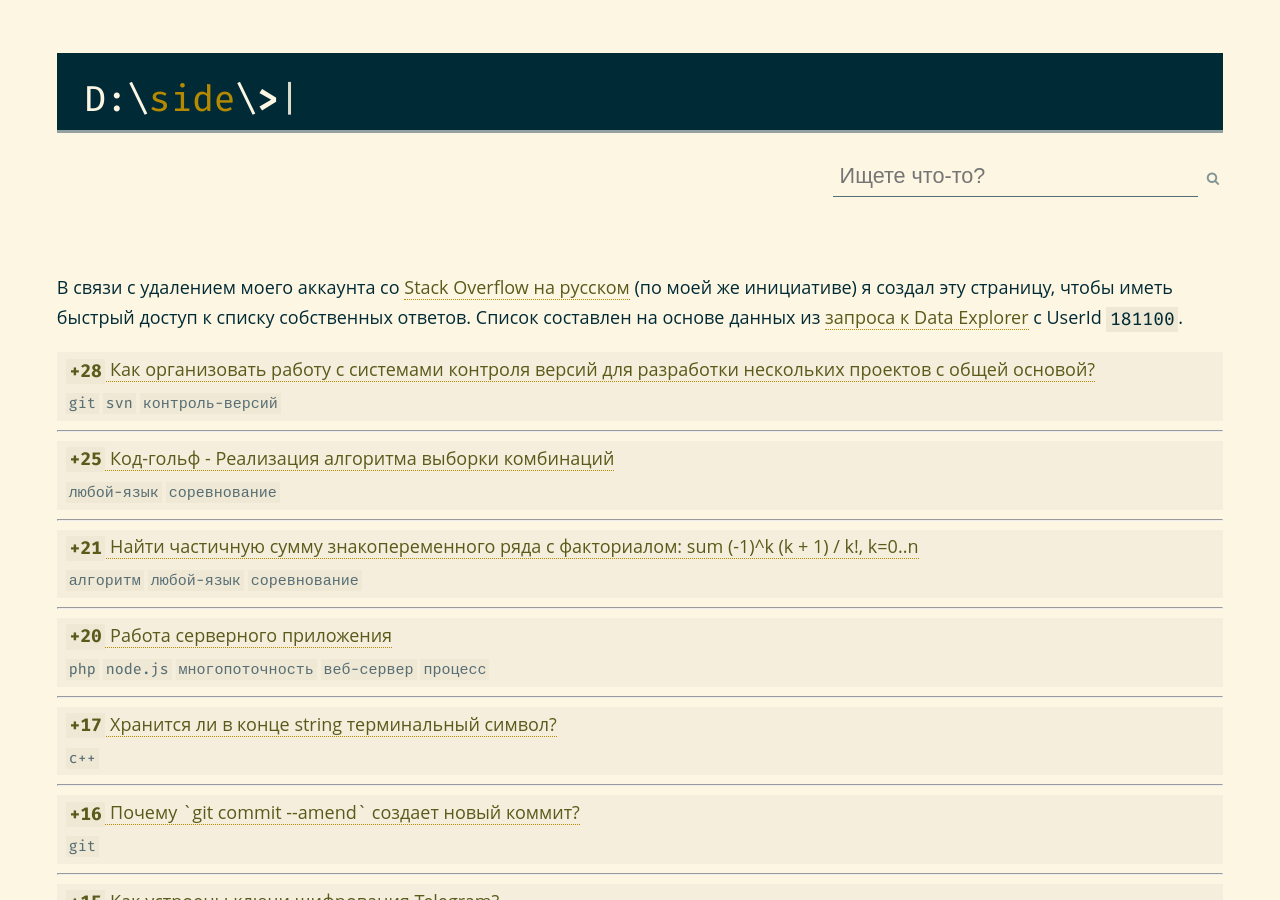
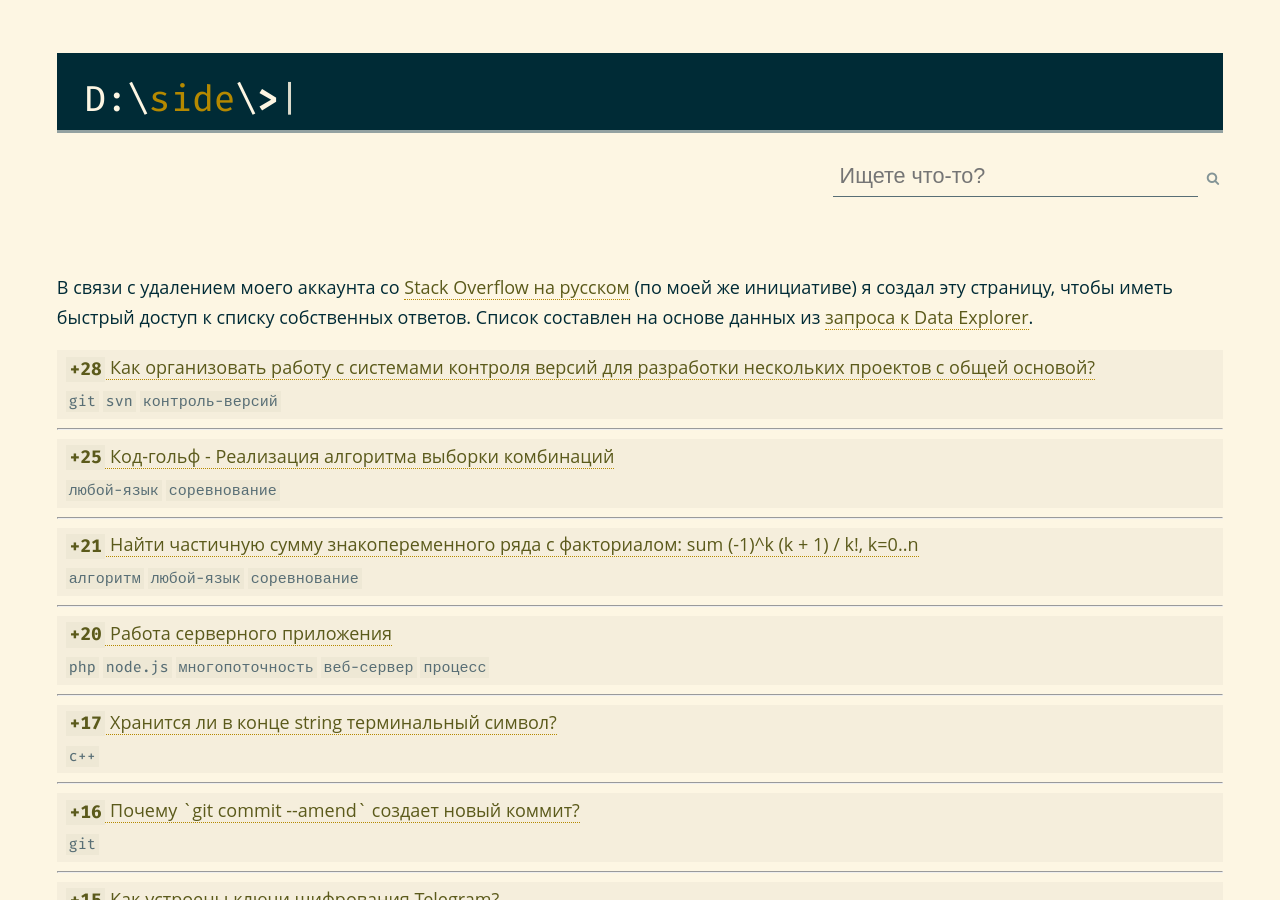
Before and after one commit to D-side/d-side.github.io, a Jekyll site: the page built from archive/ruSO/index.html, in a window 1280 px wide and 900 px high. Built offline with Jekyll 4.4.1, drawn with Linux system fonts in a browser that asks for light colours; nearby versions of some CDN libraries; library files that are not in the unit come from our copies.

Commit message:
Update Stack Exchange Data Explorer query

```diff
--- a/archive/ruSO/index.html
+++ b/archive/ruSO/index.html
@@ -3,7 +3,7 @@
 icon: archive
 ---
 
-<p>В связи с удалением моего аккаунта со <a href="https://ru.stackoverflow.com/">Stack Overflow на русском</a> (по моей же инициативе) я создал эту страницу, чтобы иметь быстрый доступ к списку собственных ответов. Список составлен на основе данных из <a href="https://data.stackexchange.com/ru/query/1077418/users-answers-link-question-title-tags-score">запроса к Data Explorer</a> с UserId <code>181100</code>.</p>
+<p>В связи с удалением моего аккаунта со <a href="https://ru.stackoverflow.com/">Stack Overflow на русском</a> (по моей же инициативе) я создал эту страницу, чтобы иметь быстрый доступ к списку собственных ответов. Список составлен на основе данных из <a href="https://data.stackexchange.com/ru/query/1077418/deleted-users-answers-link-question-title-tags-score?UserName=user181100">запроса к Data Explorer</a>. </p>
 
 {% for answer in site.data.ruSO %}
 <article class="block">
```
